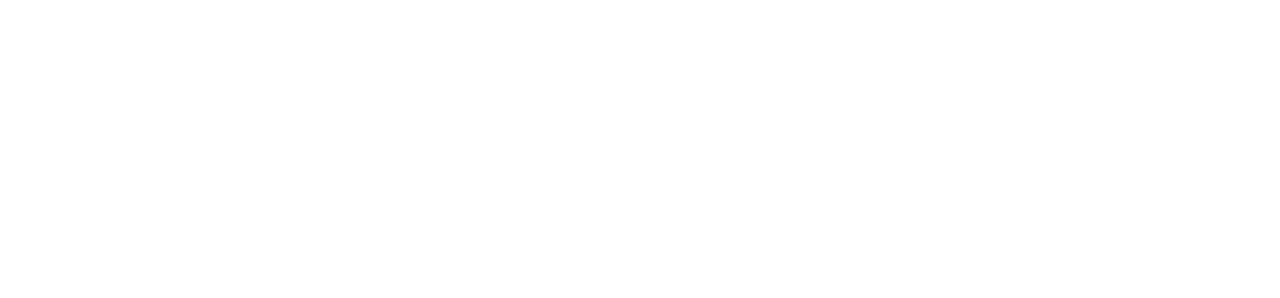
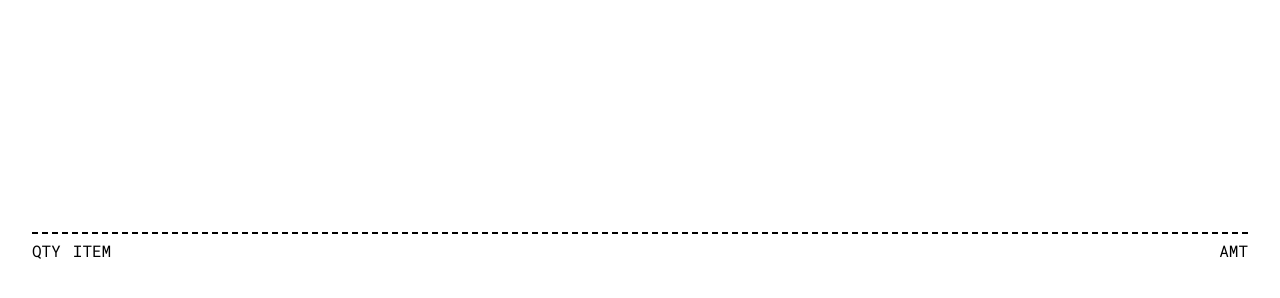
Before and after one commit to WhyFenceCode/receipt-generator, a website: page resources/image.html in a window 1280 px wide. Drawn offline with Linux system fonts and the light colour scheme.

Commit message:
made style changes and added a gitignore

```diff
--- a/main.js
+++ b/main.js
@@ -26,4 +26,4 @@ const data = {
 console.log(data);
 const htmlData = buildHtml(data);
 console.log(htmlData);
-const buffer = await generateImageFromHTML(htmlData[0], 430, (312 + 48 * htmlData[1] ));
+const buffer = await generateImageFromHTML(htmlData[0], 430, (298 + 24 + 28 * (htmlData[1]+1) ));
--- a/modules/generator.js
+++ b/modules/generator.js
@@ -37,7 +37,7 @@ function item(document, count, name, value) {
     countItem.className = 'item-count roboto-mono-font';
 
     let nameItem = document.createElement('p');
-    nameItem.innerHTML = name;
+    nameItem.innerHTML = name.toUpperCase();
     nameItem.className = 'item-name roboto-mono-font';
 
     let spacerItem = document.createElement('div');
--- a/resources/image.html
+++ b/resources/image.html
@@ -67,15 +67,17 @@ body {
 
 .horizontal-divider {
     width: 100%;
-    height: 10px;
-    border-style: dashed none;
+    height: 0px;
+    border-style: dashed none none none;
     border-width: 2px;
     border-color: black;
+    margin-top: 4px;
+    margin-bottom: 4px;
 }
 
 .item-wrapper {
     width: 100%;
-    height: 48px;
+    height: 24px;
     display: flex;
     align-items: center;
 }
@@ -97,7 +99,15 @@ body {
             <div class="logo-wrapper">
                 <div class="logo"></div>
             </div>
-            <div id="content" class="content"></div>
+            <div id="content" class="content">
+                <div class="horizontal-divider"></div>
+                <div class="item-wrapper">
+                    <p class="item-count roboto-mono-font">QTY</p>
+                    <p class="roboto-mono-font" >ITEM</p>
+                    <div class="item-spacer" ></div>
+                    <p class="roboto-mono-font" >AMT</p>
+                </div>
+            </div>
         </div>
     </div>
 </body>
```
Also changed, not shown: 1 other file.
